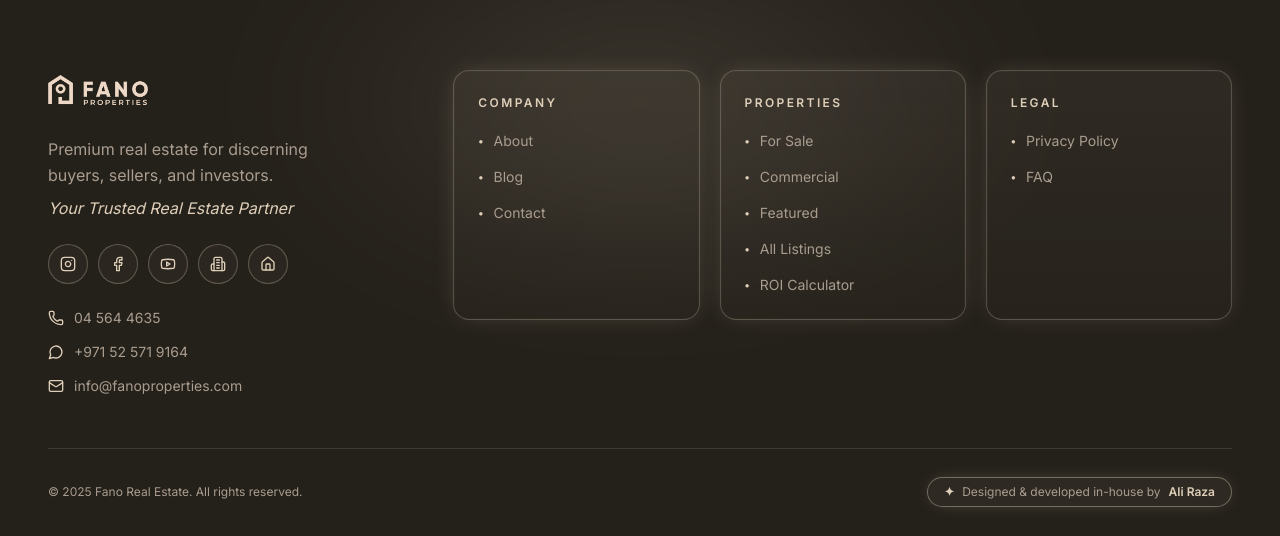
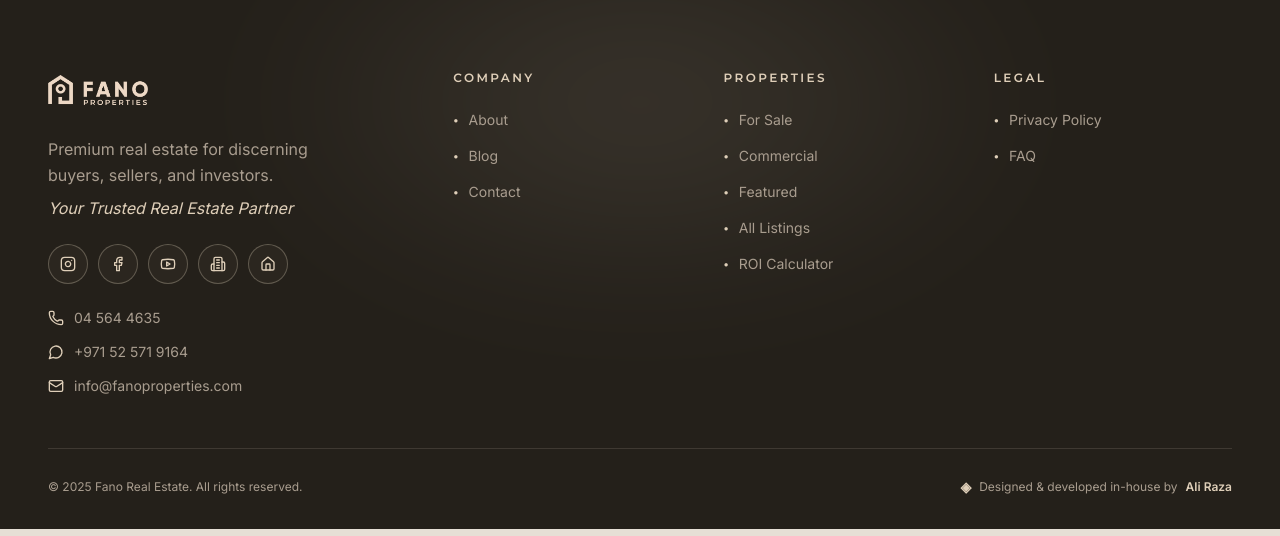
Before and after one commit to tamarabuadze/Fano-Properties-Web, a Next.js app in the folder apps/web/: page / in a window 1280 px wide. Shown: the part 4352-4888 px from the top of the page. Built offline with nearby package versions, Linux system fonts and the light colour scheme; no server answers; the database is empty.

Commit message:
style: footer as four clean columns with the ◈ credit
Co-Authored-By: Claude Opus 5.5 <noreply@anthropic.com>

```diff
--- a/apps/web/src/components/layout/footer.tsx
+++ b/apps/web/src/components/layout/footer.tsx
@@ -98,14 +98,11 @@ export function Footer({ showAgents = true }: { showAgents?: boolean }) {
             </ul>
           </div>
 
-          {/* Link groups in glass cards, with champagne HD bullets */}
-          <div className="grid grid-cols-2 gap-4 sm:grid-cols-3 lg:col-span-8 lg:gap-5">
+          {/* Link columns with champagne HD bullets */}
+          <div className="grid grid-cols-2 gap-x-6 gap-y-10 sm:grid-cols-3 lg:col-span-8 lg:gap-8">
             {groups.map(([heading, links]) => (
-              <div
-                key={heading}
-                className="rounded-2xl border border-[#DFCFB9]/25 bg-gradient-to-b from-[#DFCFB9]/[0.06] to-[#DFCFB9]/[0.015] p-5 shadow-[0_0_0_1px_rgba(255,255,255,.02)_inset,0_0_26px_-8px_rgba(223,207,185,.28)] transition-shadow duration-300 hover:shadow-[0_0_0_1px_rgba(255,255,255,.04)_inset,0_0_36px_-6px_rgba(223,207,185,.4)] lg:p-6"
-              >
-                <p className="mb-4 text-xs font-semibold uppercase tracking-[0.2em] text-[#DFCFB9]">{heading}</p>
+              <div key={heading}>
+                <h4 className="mb-5 text-xs font-semibold uppercase tracking-[0.2em] text-[#DFCFB9]">{heading}</h4>
                 <ul className="space-y-3">
                   {links.map((link) => (
                     <li key={link.href}>
@@ -127,9 +124,9 @@ export function Footer({ showAgents = true }: { showAgents?: boolean }) {
         <div className="h-px bg-[#A99D8F]/20" />
         <div className="flex flex-col items-center gap-4 pt-7 pb-24 text-center text-xs text-[#A99D8F] sm:pb-8 lg:flex-row lg:justify-between lg:text-left">
           <p>© 2025 Fano Real Estate. All rights reserved.</p>
-          <p className="inline-flex items-center gap-2 rounded-full border border-[#DFCFB9]/40 bg-[#DFCFB9]/[0.05] px-4 py-1.5 text-[#A99D8F] shadow-[0_0_18px_-6px_rgba(223,207,185,.35)]">
-            <span aria-hidden className="font-bold text-[#DFCFB9]">✦</span>
-            Designed &amp; developed in-house by <span className="font-semibold text-[#DFCFB9]">Ali Raza</span>
+          <p className="inline-flex items-center gap-2 text-[#A99D8F]">
+            <span aria-hidden className="text-sm font-bold text-[#DFCFB9]">◈</span>
+            Designed &amp; developed in-house by <strong className="font-semibold text-[#DFCFB9]">Ali Raza</strong>
           </p>
         </div>
       </div>
```
